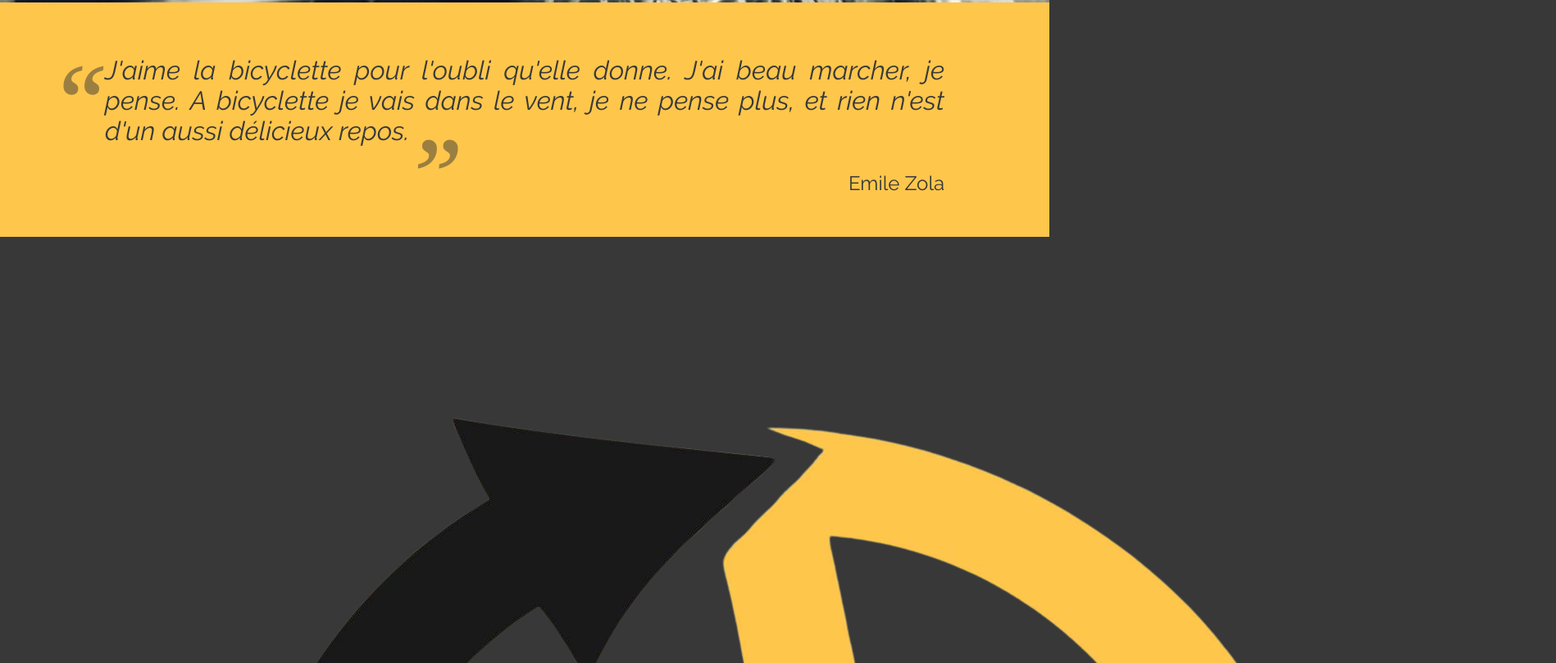
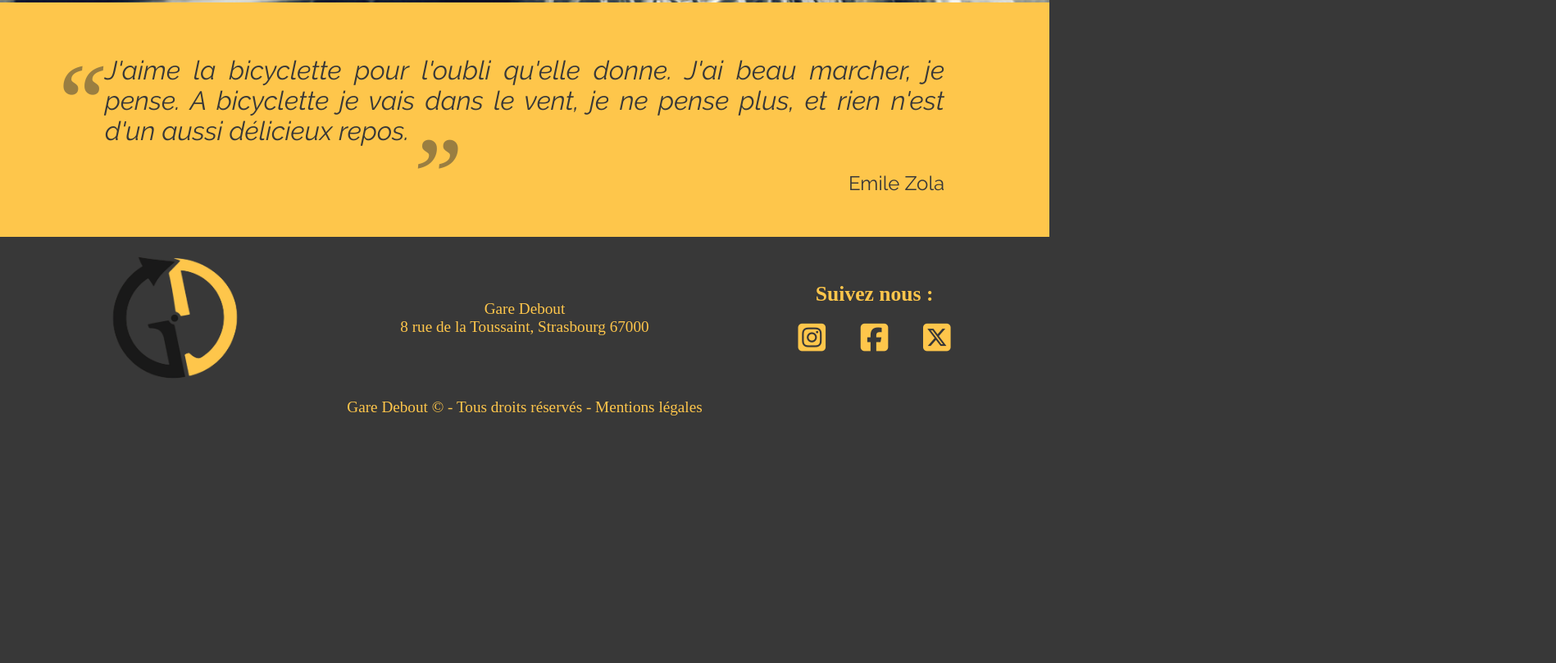
Before and after one commit to YannickLeCam/SP-Gare_Debout, a plain HTML site: page index.html in a window 1280 px wide. Shown: the part 1855-2664 px from the top of the page at 82% size, 1898 px wide, since content can reach past the window. After the commit the page ends 2363 px from the top, so only its background shows below. Drawn offline with Linux system fonts and the light colour scheme; a web font is replaced by a local one.

Commit message:
add(CSS Footer)

```diff
--- a/CSS/style.css
+++ b/CSS/style.css
@@ -243,3 +243,87 @@ PARTIE Quote
     position: absolute;
     opacity: 0.5;
  }
+
+ /*
+========================================================================================
+PARTIE Footer
+========================================================================================
+*/
+
+#footerWrapper{
+    display: flex;
+    flex-direction: column;
+    width: 100%;
+}
+
+#gridFooter{
+    display: grid;
+    grid-template-columns: 1fr 1fr 1fr;
+}
+
+#logoFooter a{
+    display: flex;
+    justify-content: center;
+    align-items: center;
+}
+
+#logoFooter img{
+    width: 50%;
+}
+
+#infoFooter{
+    display: flex;
+    justify-content: center;
+    align-items: center;
+    flex-direction: column;
+}
+
+#infoFooter p{
+    color: var(--jaune);
+    font-size: 1.5vh;
+}
+
+#followUs{
+    display: flex;
+    flex-direction: column;
+    justify-content: center;
+    align-items: center;
+    color: var(--jaune);
+    gap: 10%;
+}
+
+#followUs h4{
+    font-size: 2vw;
+}
+
+#logoSocialNetwork{
+    display: flex;
+    justify-content: center;
+    align-items: center;
+    gap: 10%;
+    width: 100%;
+}
+
+#logoSocialNetwork i {
+    font-size: 3vw;
+}
+
+#logoSocialNetwork i:hover{
+    color: var(--hover);
+}
+#footerWrapper p{
+    color: var(--jaune);
+    text-align: center;
+    font-size: 1.5vw;
+    transition: 0.5s;
+}
+#footerWrapper p a,#footerWrapper p a:visited,#footerWrapper p a:checked{
+    color: var(--jaune);
+    text-decoration: none;
+    transition: 0.5s;
+}
+
+#footerWrapper p a:hover{
+    color: var(--hover);
+    transition: 0.5s;
+}
--- a/index.html
+++ b/index.html
@@ -84,6 +84,7 @@
     </main>
     <footer>
         <div id="footerWrapper">
+            <div id="gridFooter">
                 <div id="logoFooter">
                     <a href="#"> <img src="asset/Gare_Debout_logo.png" alt="logo de gare debout etant deux flèches une jaune et une noire représentant une roue de vélo"> </a>
                 </div>
@@ -100,6 +101,8 @@
                     </div>
                 </div>
             </div>
+            <p><a href=""> Gare Debout © </a> - <a href=""> Tous droits réservés </a> - <a href=""> Mentions légales </a></p>
+        </div>
 
     </footer>
 </body>
```
Lines whose indentation alone changed are shown as unchanged.
